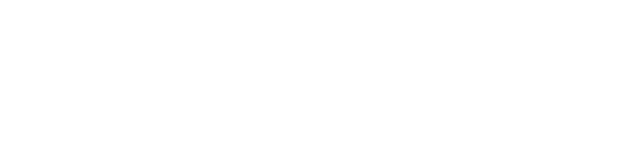
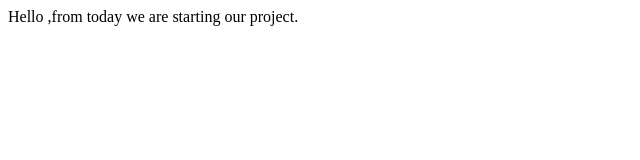
Before and after one commit to Ramjidixit/Mini_Project, a plain HTML site: page index.html in a window 1280 px wide. Shown: the whole page, without its empty margins (0-640 px from the left). Drawn offline with Linux system fonts and the light colour scheme.

Commit message:
code added

```diff
--- a/index.html
+++ b/index.html
@@ -7,6 +7,6 @@
     <link rel="stylesheet" href="style.css">
 </head>
 <body>
-
+    Hello ,from today we are starting our project.
 </body>
 </html>
```
Also changed, not shown: 1 other file.
